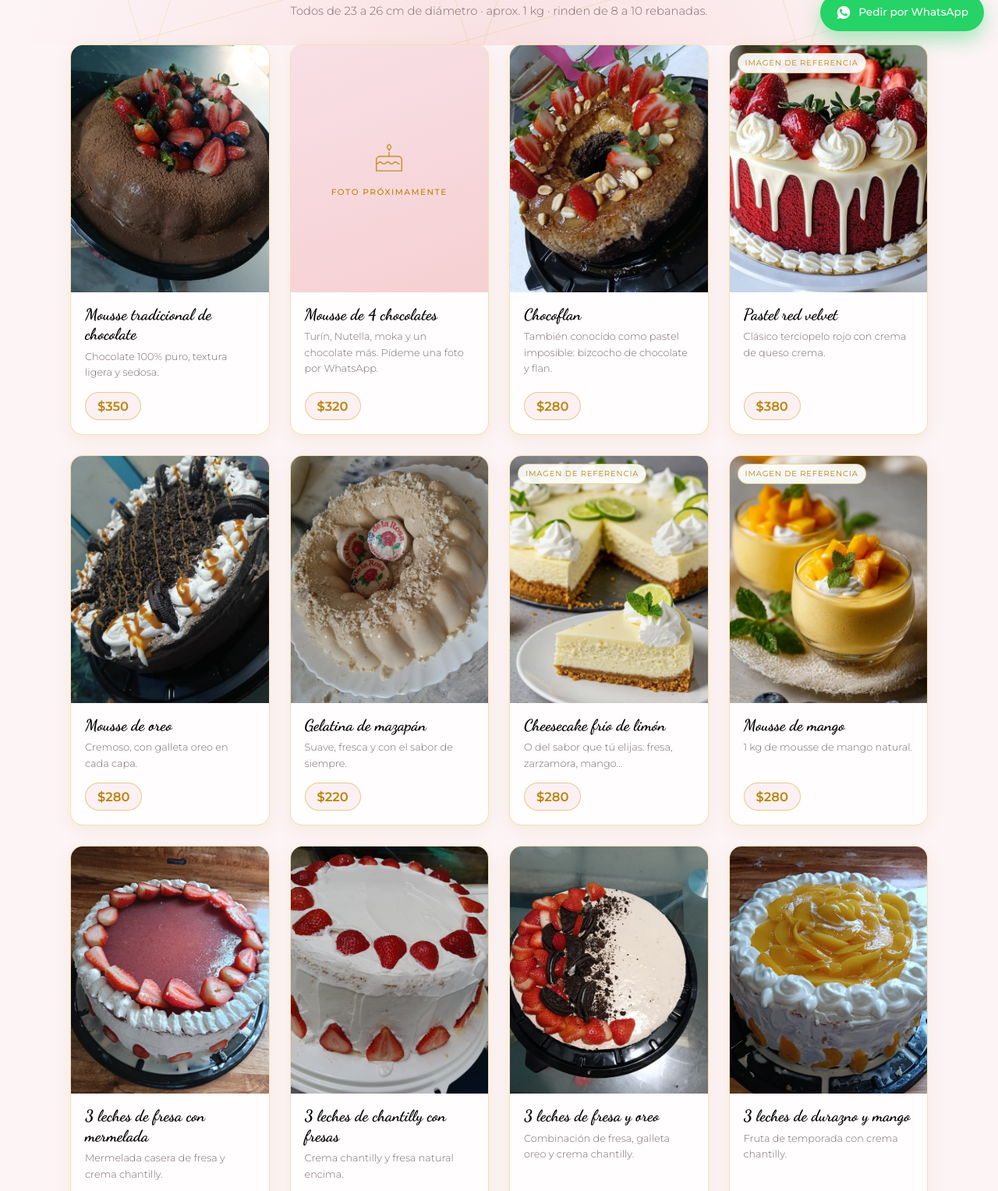
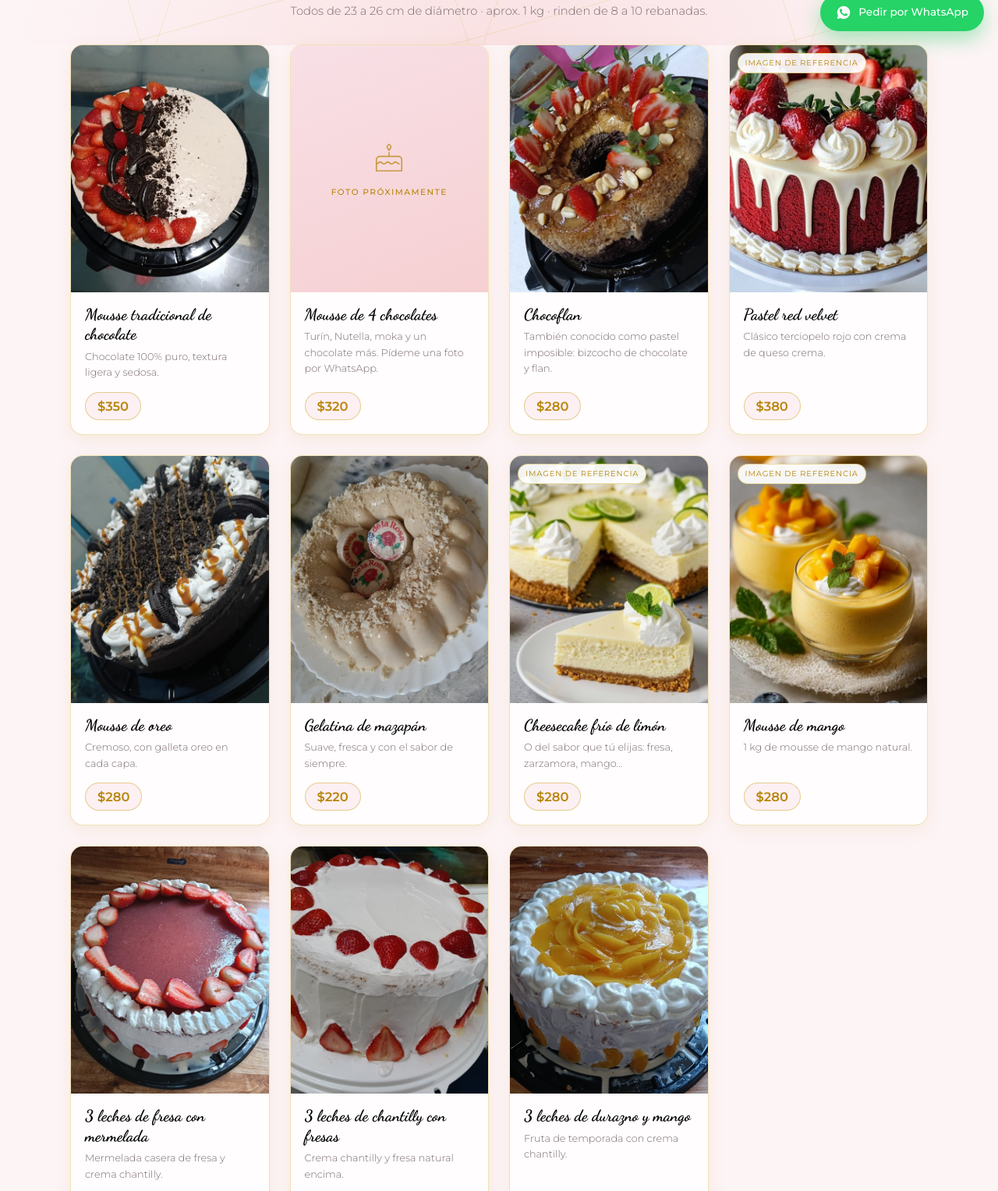
Before and after one commit to rodriguillermo01-art/catalogo-pasteleria, a plain HTML site: page index.html in a window 1280 px wide. Shown: the part 742-2270 px from the top of the page at 78% size. Drawn offline with Linux system fonts and the light colour scheme.

Commit message:
Update index.html

```diff
--- a/index.html
+++ b/index.html
@@ -309,7 +309,9 @@
   <div class="catalogo">
 
     <article class="postre">
-      <div class="foto"><img src="img/mousse-chocolate.jpg" alt="Mousse tradicional de chocolate" loading="lazy"></div>
+     <div class="foto">
+  <img src="img/mousse-4-chocolates.jpg" alt="Mousse de 4 chocolates" loading="lazy">
+</div>
       <div class="datos">
         <h3 class="nombre">Mousse tradicional de chocolate</h3>
         <p class="detalle">Chocolate 100% puro, textura ligera y sedosa.</p>
@@ -413,15 +415,6 @@
       <div class="datos">
         <h3 class="nombre">3 leches de chantilly con fresas</h3>
         <p class="detalle">Crema chantilly y fresa natural encima.</p>
-        <span class="precio">$380</span>
-      </div>
-    </article>
-
-    <article class="postre">
-      <div class="foto"><img src="img/3leches-fresa-oreo.jpg" alt="Pastel 3 leches de fresa y oreo" loading="lazy"></div>
-      <div class="datos">
-        <h3 class="nombre">3 leches de fresa y oreo</h3>
-        <p class="detalle">Combinación de fresa, galleta oreo y crema chantilly.</p>
         <span class="precio">$380</span>
       </div>
     </article>
```
